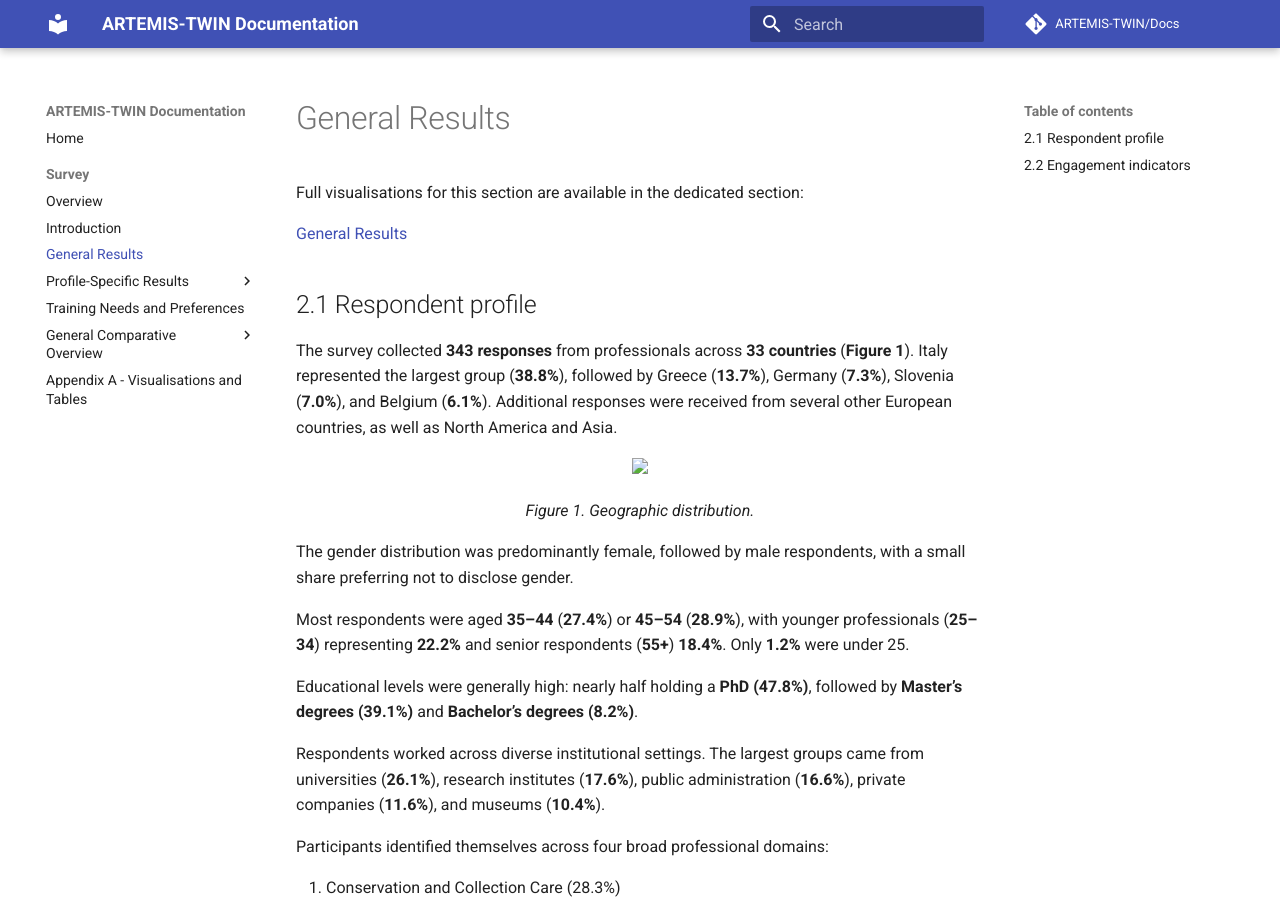
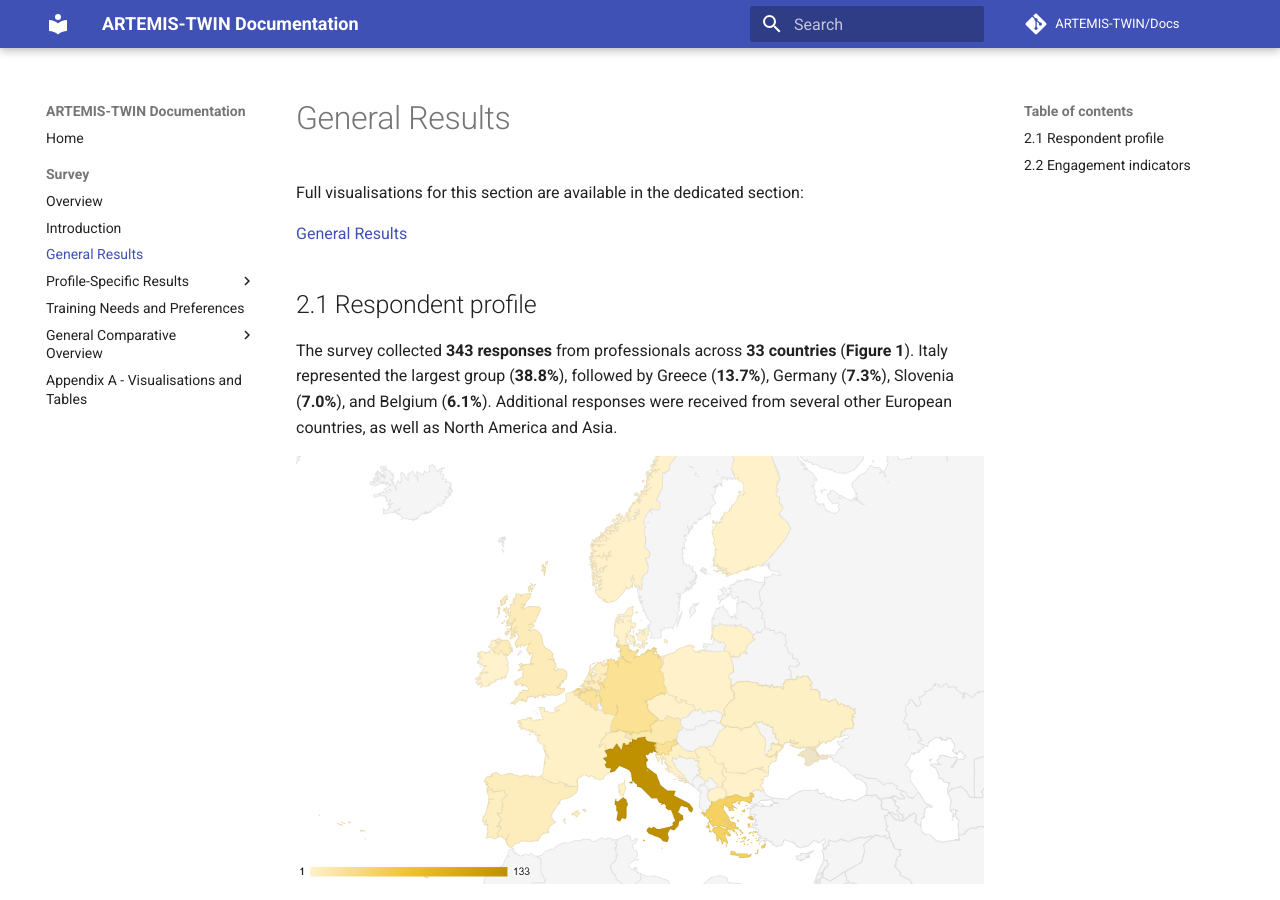
Before and after one commit to ARTEMIS-TWIN/Docs, an MkDocs documentation site: the page built from docs/survey/02-general-results.md, in a window 1280 px wide and 900 px high. Built offline with MkDocs 1.6.1 and Material for MkDocs 9.7.7, drawn with Linux system fonts in a browser that asks for light colours; comment, search, counter and statistics services are not loaded.

Commit message:
Update 02-general-results.md

```diff
--- a/docs/survey/02-general-results.md
+++ b/docs/survey/02-general-results.md
@@ -9,7 +9,7 @@ Full visualisations for this section are available in the dedicated section:
 The survey collected **343 responses** from professionals across **33 countries** (**Figure 1**). Italy represented the largest group (**38.8%**), followed by Greece (**13.7%**), Germany (**7.3%**), Slovenia (**7.0%**), and Belgium (**6.1%**). Additional responses were received from several other European countries, as well as North America and Asia.
 
 <div align="center">
-  <img src="assets/figures/figure-01-chart.png" width="700">
+   <img src="../assets/figures/figure-01-chart.png" width="700">
   <p><em>Figure 1. Geographic distribution.</em></p>
 </div>
 
```
